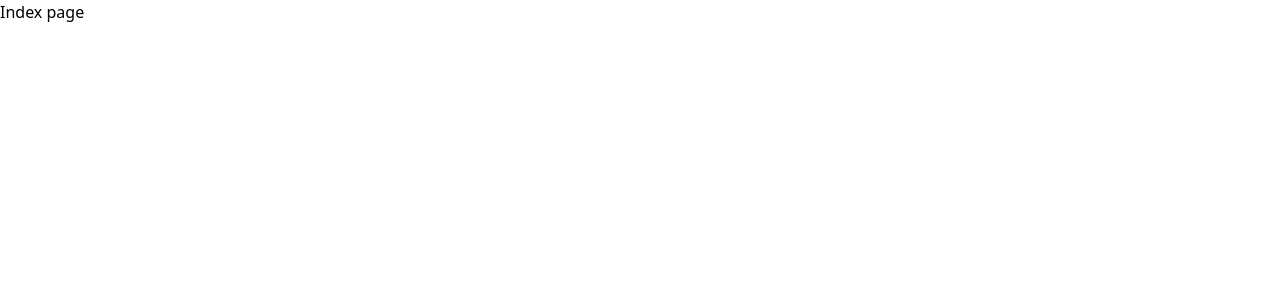
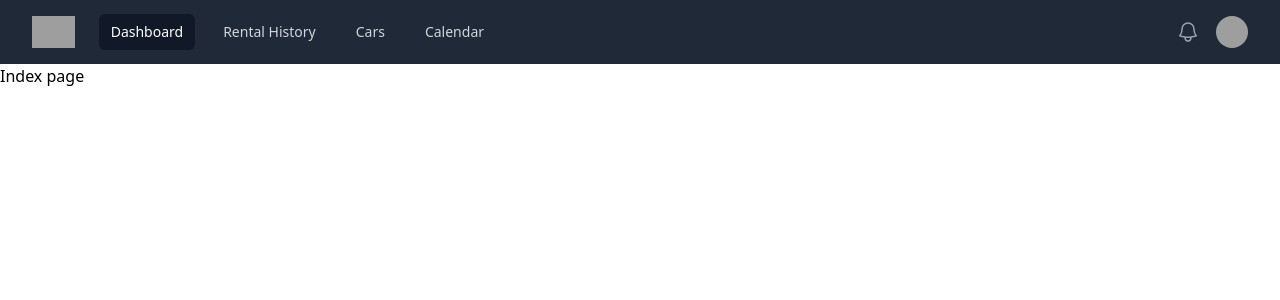
Before and after one commit to malla-sanjay/HajurKoCarRental, a Next.js app: page / in a window 1280 px wide. Shown: the top 300 px of the page. Built offline with nearby package versions, Linux system fonts and the light colour scheme; grey boxes are pictures that could not be loaded.

Commit message:
nav changes

```diff
--- a/src/global_components/Navibar.js
+++ b/src/global_components/Navibar.js
@@ -1,7 +1,21 @@
 import React from "react";
 import Image from "next/image";
+import { useState } from "react";
+const Navibar = () => {
 
-const Navibar = () => {
+    const [isOpen, setIsOpen] = useState(false);
+
+    function handleButtonClick() {
+
+      setIsOpen(!isOpen);
+      const navElement = document.querySelector("nav");
+      if (isOpen) {
+        navElement.style.height = "";
+      } else {
+        navElement.style.height = `${navElement.scrollHeight}px`;
+      }
+    }
+
   return (
     <>
       <nav class="bg-gray-800">
@@ -49,11 +63,6 @@ const Navibar = () => {
             </div>
             <div class="flex flex-1 items-center justify-center sm:items-stretch sm:justify-start">
               <div class="flex flex-shrink-0 items-center">
-                <Image
-                  className="block h-8 w-auto lg:hidden"
-                  src="https://tailwindui.com/img/logos/mark.svg?color=indigo&shade=500"
-                  alt="Your Company"
-                />
                 <img
                   class="hidden h-8 w-auto lg:block"
                   src="https://tailwindui.com/img/logos/mark.svg?color=indigo&shade=500"
@@ -72,15 +81,16 @@ const Navibar = () => {
                     href="#"
                     class="text-gray-300 hover:bg-gray-700 hover:text-white rounded-md px-3 py-2 text-sm font-medium"
                   >
-                    Team
+                    Rental History
                   </a>
                   <a
                     href="#"
                     class="text-gray-300 hover:bg-gray-700 hover:text-white rounded-md px-3 py-2 text-sm font-medium"
                   >
-                    Projects
+                    Cars
                   </a>
                   <a
+                  aria-disabled
                     href="#"
                     class="text-gray-300 hover:bg-gray-700 hover:text-white rounded-md px-3 py-2 text-sm font-medium"
                   >
@@ -112,13 +122,16 @@ const Navibar = () => {
               </button>
 
               <div class="relative ml-3">
-                <div>
+                <div >
                   <button
                     type="button"
                     class="flex rounded-full bg-gray-800 text-sm focus:outline-none focus:ring-2 focus:ring-white focus:ring-offset-2 focus:ring-offset-gray-800"
                     id="user-menu-button"
-                    aria-expanded="false"
                     aria-haspopup="true"
+                    aria-expanded={isOpen}
+                    onClick={handleButtonClick}
+
+
                   >
                     <span class="sr-only">Open user menu</span>
                     <img
@@ -128,12 +141,14 @@ const Navibar = () => {
                     />
                   </button>
                 </div>
+                {isOpen && (
                 <div
                   class="absolute right-0 z-10 mt-2 w-48 origin-top-right rounded-md bg-white py-1 shadow-lg ring-1 ring-black ring-opacity-5 focus:outline-none"
                   role="menu"
                   aria-orientation="vertical"
                   aria-labelledby="user-menu-button"
                   tabindex="-1"
+                  style={{ maxHeight: "200px" }}
                 >
                   <a
                     href="#"
@@ -151,7 +166,7 @@ const Navibar = () => {
                     tabindex="-1"
                     id="user-menu-item-1"
                   >
-                    Settings
+                    Your History
                   </a>
                   <a
                     href="#"
@@ -163,6 +178,7 @@ const Navibar = () => {
                     Sign out
                   </a>
                 </div>
+                )}
               </div>
             </div>
           </div>
@@ -180,15 +196,16 @@ const Navibar = () => {
               href="#"
               class="text-gray-300 hover:bg-gray-700 hover:text-white block rounded-md px-3 py-2 text-base font-medium"
             >
-              Team
+              Rental History
             </a>
             <a
               href="#"
               class="text-gray-300 hover:bg-gray-700 hover:text-white block rounded-md px-3 py-2 text-base font-medium"
             >
-              Projects
+              Cars
             </a>
             <a
+            aria-disabled
               href="#"
               class="text-gray-300 hover:bg-gray-700 hover:text-white block rounded-md px-3 py-2 text-base font-medium"
             >
--- a/src/pages/index.js
+++ b/src/pages/index.js
@@ -1,9 +1,10 @@
 import Head from "next/head";
 import Image from "next/image";
-
+import Navibar from "@/global_components/Navibar";
 export default function Home() {
   return (
     <>
+      <Navibar> </Navibar>
       <div>Index page</div>
     </>
   );
```
